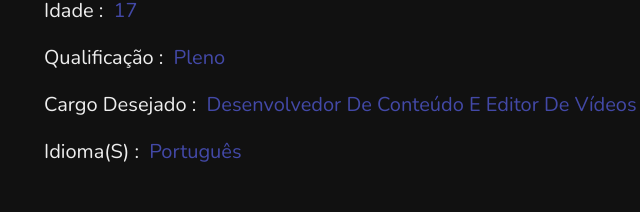
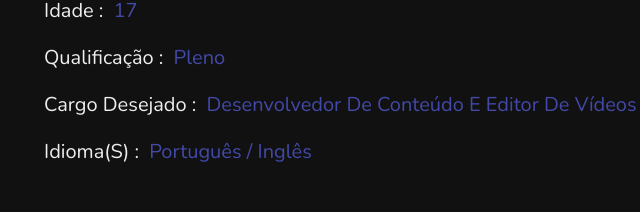
Before and after one commit to Rafity12/Atividade-Portfolio-rAfYtlm021raft, a plain HTML site: page index.html in a window 1280 px wide. Shown: the part 975-1187 px from the top of the page, 381-1021 px from the left. Drawn offline with nearby package versions, Linux system fonts and the light colour scheme; a script that the page names is missing.

Commit message:
Update index.html

```diff
--- a/index.html
+++ b/index.html
@@ -61,7 +61,7 @@
                 <h3><span> Idade : </span> 17 </h3>
                 <h3><span> Qualificação : </span> Pleno </h3>
                 <h3><span> Cargo Desejado : </span> Desenvolvedor de Conteúdo e editor de vídeos </h3>
-                <h3><span> Idioma(s) : </span> Português </h3>
+                <h3><span> Idioma(s) : </span> Português / Inglês</h3>
             </div>
             <div class="counter">
                 <div class="box">
```
